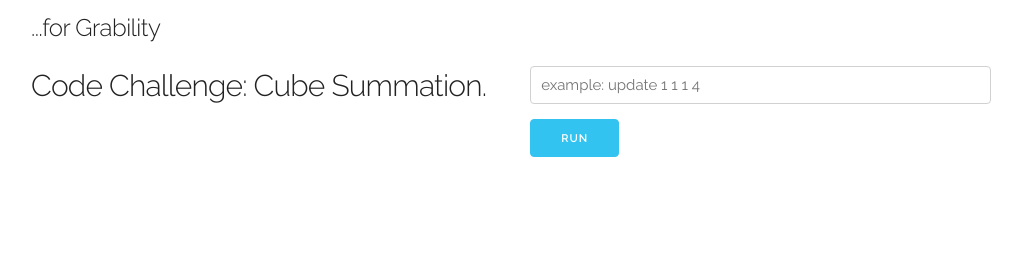
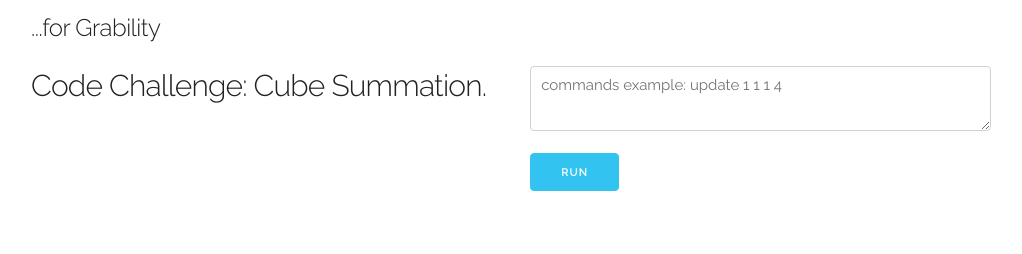
Before and after one commit to iamjinme/grability, a website: page public/index.html in a window 1280 px wide. Shown: the whole page, without its empty margins (129-1151 px from the left). Drawn offline with Linux system fonts and the light colour scheme.

Commit message:
Change commands input form with textarea

```diff
--- a/public/css/custom.css
+++ b/public/css/custom.css
@@ -1,4 +1,4 @@
 body {
-	margin:10px;
-	padding:0;
+  margin:10px;
+  padding:0;
 }
--- a/public/index.html
+++ b/public/index.html
@@ -26,7 +26,7 @@
         <!-- Command Form -->
         <div class="one-half column">
           <form>
-            <input class="u-full-width" type="text" placeholder="example: update 1 1 1 4" id="command">
+            <textarea class="u-full-width" placeholder="commands example: update 1 1 1 4" id="commands"></textarea>
             <input class="button-primary" type="submit" value="Run">
           </form>
         </div>
```
